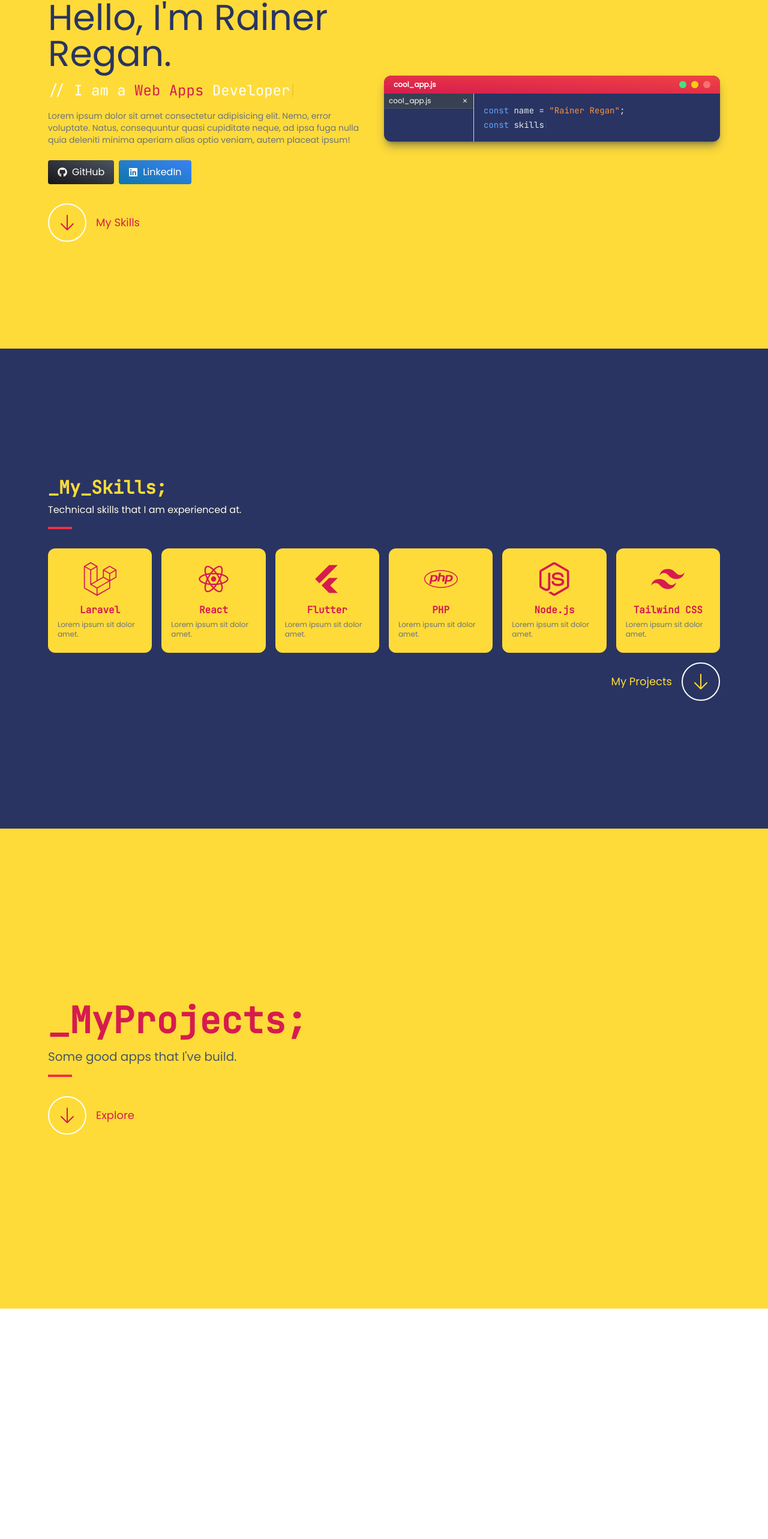
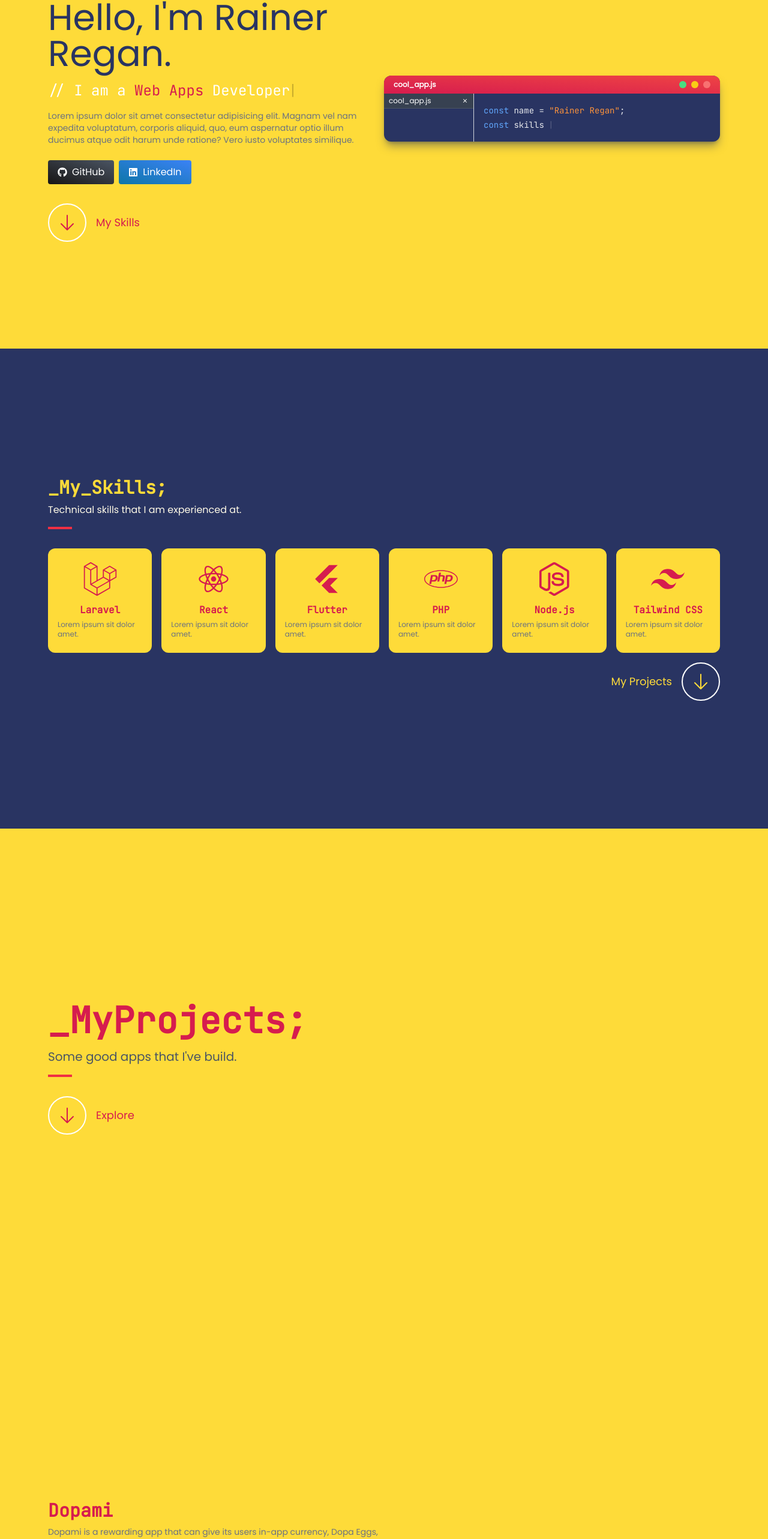
Before and after one commit to rainerregan/portfolio-react, a React (Vite) app: page / in a window 1280 px wide. Shown: the part 219-2784 px from the top of the page at 60% size. Before the commit the page ends 2400 px from the top, so only its background shows below. Built offline with nearby package versions, Linux system fonts and the light colour scheme.

Commit message:
Add dopami section

```diff
--- a/src/App.jsx
+++ b/src/App.jsx
@@ -6,6 +6,7 @@ import Skills from './components/skills/Skills';
 import Projects from './components/projects/Projects';
 import Aos from 'aos';
 import 'aos/dist/aos.css';
+import Dopami from './components/projects/dopami/Dopami';
 
 function App() {
   Aos.init();
@@ -27,6 +28,10 @@ function App() {
       <div className='bg-bright-yellow' id='projects-section'>
         <Projects />
       </div>
+
+      <div className='bg-bright-yellow' id='project-dopami'>
+        <Dopami />
+      </div>
     </div>
   )
 }
--- a/src/components/hero/Hero.jsx
+++ b/src/components/hero/Hero.jsx
@@ -6,6 +6,7 @@ import { Button, Link } from 'react-scroll';
 import SampleApp from './SampleApp';
 import Editor from '../skills/Editor';
 import { FaGithub, FaLinkedin } from 'react-icons/fa';
+import Paragraph from '../misc/Paragraph';
 
 function Hero() {
   return (
@@ -43,9 +44,9 @@ function Hero() {
           }}
         />
 
-        <p className='text-sm text-gray-500' data-aos="fade-right" data-aos-delay="200">
-          Lorem ipsum dolor sit amet consectetur adipisicing elit. Nemo, error voluptate. Natus, consequuntur quasi cupiditate neque, ad ipsa fuga nulla quia deleniti minima aperiam alias optio veniam, autem placeat ipsum!
-        </p>
+        <Paragraph dataAos={"fade-right"} dataAosDelay="200">
+          Lorem ipsum dolor sit amet consectetur adipisicing elit. Magnam vel nam expedita voluptatum, corporis aliquid, quo, eum aspernatur optio illum ducimus atque odit harum unde ratione? Vero iusto voluptates similique.
+        </Paragraph>
 
         <div className='mt-2 flex gap-2'>
           <a href="" className='flex'>
--- /dev/null
+++ b/src/components/misc/Paragraph.jsx
@@ -0,0 +1,11 @@
+import React from 'react'
+
+function Paragraph({dataAos, dataAosDelay, children}) {
+  return (
+    <p className='text-sm text-gray-500' data-aos={dataAos} data-aos-delay={dataAosDelay}>
+      {children}
+    </p>
+  )
+}
+
+export default Paragraph
--- /dev/null
+++ b/src/components/projects/dopami/Dopami.jsx
@@ -0,0 +1,21 @@
+import React from 'react'
+import Line from '../../misc/Line'
+import Paragraph from '../../misc/Paragraph'
+
+function Dopami() {
+  return (
+    <div className='w-full max-w-6xl m-auto p-4 min-h-screen text-white grid grid-cols-2 gap-4 py-16'>
+      <div className="flex flex-col justify-center">
+        <h1 className='text-3xl mb-2 text-bright-red font-semibold font-jet-brains-mono' data-aos="fade-right">Dopami</h1>
+        <Paragraph dataAos={"fade-right"} dataAosDelay="200">
+          Dopami is a rewarding app that can give its users in-app currency, Dopa Eggs, from playing sponsored games,
+          applications, and videos. Users can collect and redeem their Dopa Eggs into real rewards such as digital wallets like
+          Gopay, OVO, and Dana. This app has a goal to allow users to get real money by playing games.
+        </Paragraph>
+        <Line dataAos="fade-left" />
+      </div>
+    </div>
+  )
+}
+
+export default Dopami
```
